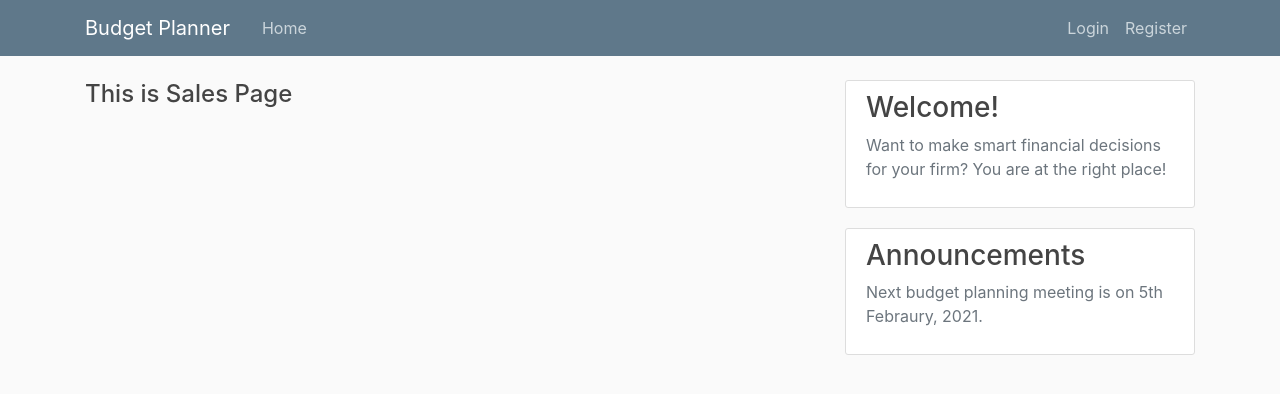
After one commit to anushreenataraj/budget-planner-app, a Flask app: template budgetapp/templates/sales.html in a window 1280 px wide. The commit adds this page. Shown: the top 394 px of the page. Run offline with Flask 2, Linux system fonts and the light colour scheme; the template is opened without the code that fills it, so the values that code supplies are empty; some libraries are stand-ins or nearby versions.

Commit message:
Added marketing, operations and sales tabs, removed expense and revenue

```diff
--- a/budgetapp/templates/expense.html
+++ b/budgetapp/templates/marketing.html
@@ -1,4 +1,4 @@
 {% extends 'layouts.html'%}
     {% block content%}
-        <h4>This is Expense Page</h4>
+        <h4>This is Marketing Page</h4>
     {% endblock content%}
--- a/budgetapp/templates/revenue.html
+++ b/budgetapp/templates/operations.html
@@ -1,4 +1,4 @@
 {% extends 'layouts.html'%}
     {% block content%}
-        <h4>This is Revenue Page</h4>
+        <h4>This is Operations Page</h4>
     {% endblock content%}
--- /dev/null
+++ b/budgetapp/templates/sales.html
@@ -0,0 +1,4 @@
+{% extends 'layouts.html'%}
+    {% block content%}
+        <h4>This is Sales Page</h4>
+    {% endblock content%}
```
